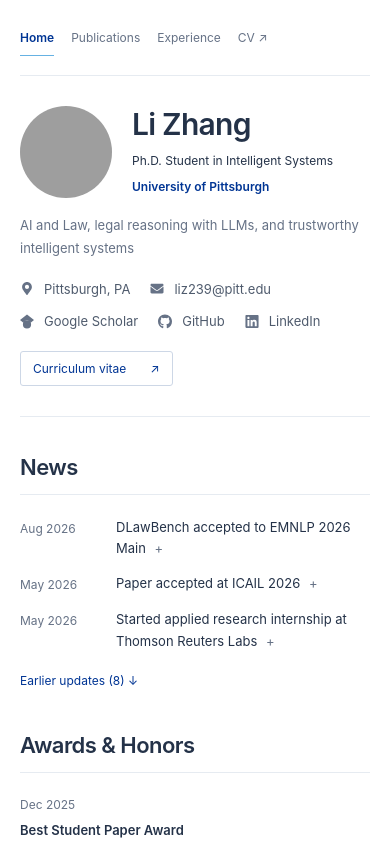
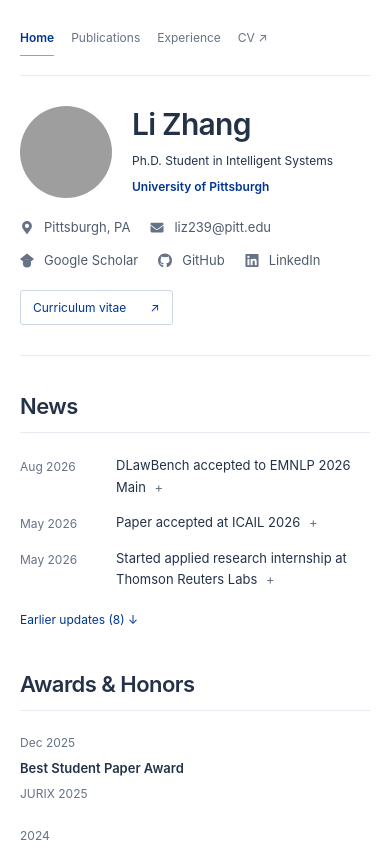
Before and after one commit to lizhang-AIandLaw/lizhang-AIandLaw.github.io, a React (Vite) app: page / in a window 390 px wide. Shown: the top 844 px of the page. Built offline with nearby package versions, Linux system fonts and the light colour scheme; grey boxes are pictures that could not be loaded.

Commit message:
Simplify profile and add custom LZ favicon

```diff
--- a/index.html
+++ b/index.html
@@ -2,8 +2,7 @@
 <html lang="en">
   <head>
     <meta charset="UTF-8" />
-    <link rel="icon" type="image/svg+xml" href="/logo-icon.svg" />
-    <link rel="icon" type="image/png" href="/icon.png" />
+    <link rel="icon" type="image/svg+xml" href="/favicon-lz.svg?v=2" />
     <meta name="viewport" content="width=device-width, initial-scale=1.0" />
     <meta name="description" content="Li Zhang's academic homepage focused on AI and Law research." />
     <title>Li Zhang | AI and Law</title>
--- a/src/templates/academic/Layout.tsx
+++ b/src/templates/academic/Layout.tsx
@@ -16,7 +16,7 @@
 const AppearanceContext = createContext<{ appearance: Appearance; setAppearance: (value: Appearance) => void }>({ appearance: 'light', setAppearance: () => {} })
 
 export function Profile({ avatar }: HeroSlotProps) {
-  const { siteConfig, experience, experienceTimeline, research } = useLocalizedData()
+  const { siteConfig, experience, experienceTimeline } = useLocalizedData()
   const education = experience.education.courses[0]
   const currentResearch = experienceTimeline.find(item => item.isCurrent && item.category === 'research')
   return (
@@ -27,7 +27,6 @@
         <p>{currentResearch?.title ?? education.course}</p>
         <p className="academic-institution">{education.institution}</p>
       </div>}
-      {research.currentResearch.map(item => <p className="academic-focus" key={item.lab}>{item.focus}</p>)}
       <div className="academic-profile-links">
         {siteConfig.contact.location && <span><FaMapMarkerAlt aria-hidden="true" />{siteConfig.contact.location}</span>}
         {siteConfig.contact.email && <a href={`mailto:${siteConfig.contact.email}`}><FaEnvelope aria-hidden="true" />{siteConfig.contact.email}</a>}
--- a/src/templates/academic/academic.css
+++ b/src/templates/academic/academic.css
@@ -50,7 +50,6 @@
 .academic-profile h1 { font-size: 36px; line-height: 1.2; margin-bottom: 15px; }
 .academic-affiliation { font-size: 14px; line-height: 1.65; }
 .academic-institution { font-weight: 600; margin-top: 6px; color: var(--academic-accent); }
-.academic-focus { color: var(--academic-muted); font-size: 13px; line-height: 1.75; margin-top: 18px; }
 .academic-profile-links { display: flex; flex-direction: column; gap: 10px; margin: 25px 0 22px; font-size: 13px; }
 .academic-profile-links :is(a, span) { display: flex; align-items: center; gap: 10px; color: var(--academic-secondary); }
 .academic-profile-links svg { color: var(--academic-muted); flex-shrink: 0; width: 14px; }
@@ -186,7 +185,6 @@
   .academic-profile h1 { grid-column: 2; font-size: 30px; margin-bottom: 7px; }
   .academic-affiliation { grid-column: 2; font-size: 12px; }
   .academic-profile-links { grid-column: 1 / -1; flex-direction: row; flex-wrap: wrap; gap: 10px 20px; margin: 18px 0; }
-  .academic-focus { grid-column: 1 / -1; max-width: 400px; margin-top: 16px; }
   .academic-cv { grid-column: 1 / -1; justify-self: start; }
   .academic-section { margin-bottom: 38px; }
   .academic-section-heading h2 { font-size: 22px; }
```
Also changed, not shown: design/favicon/lz-selected.png (added), public/favicon-lz.svg (added).
